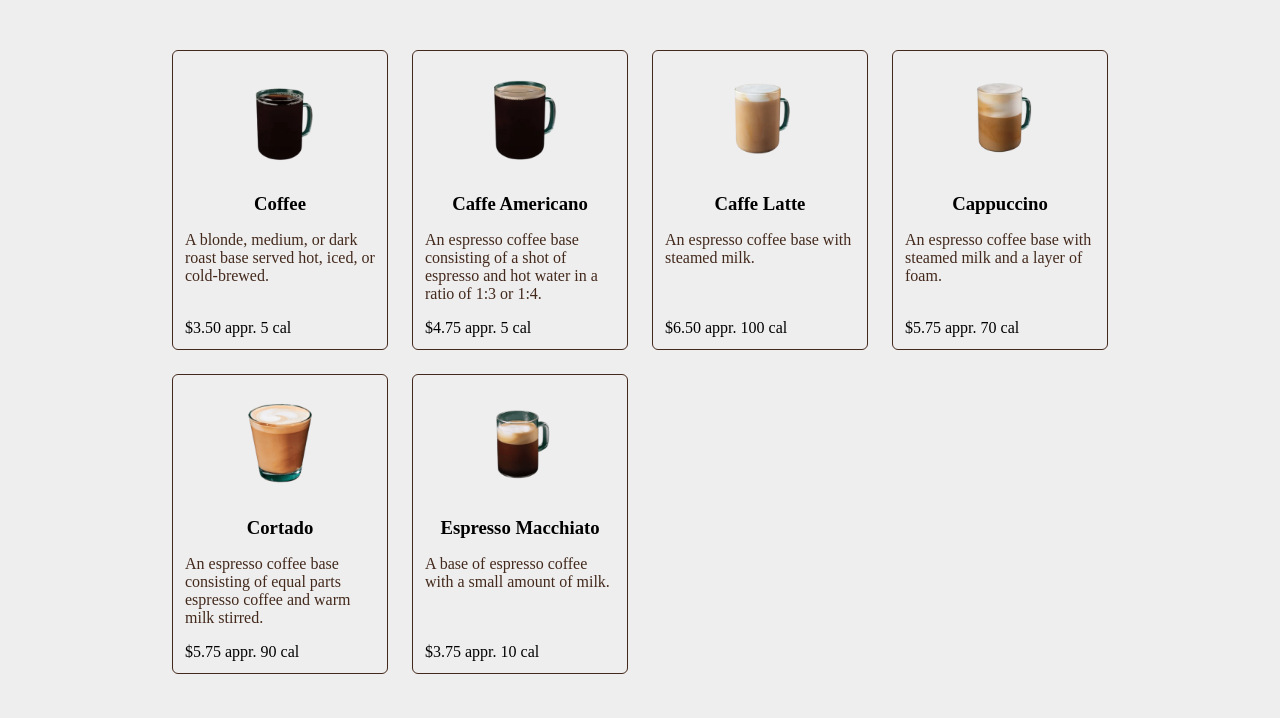
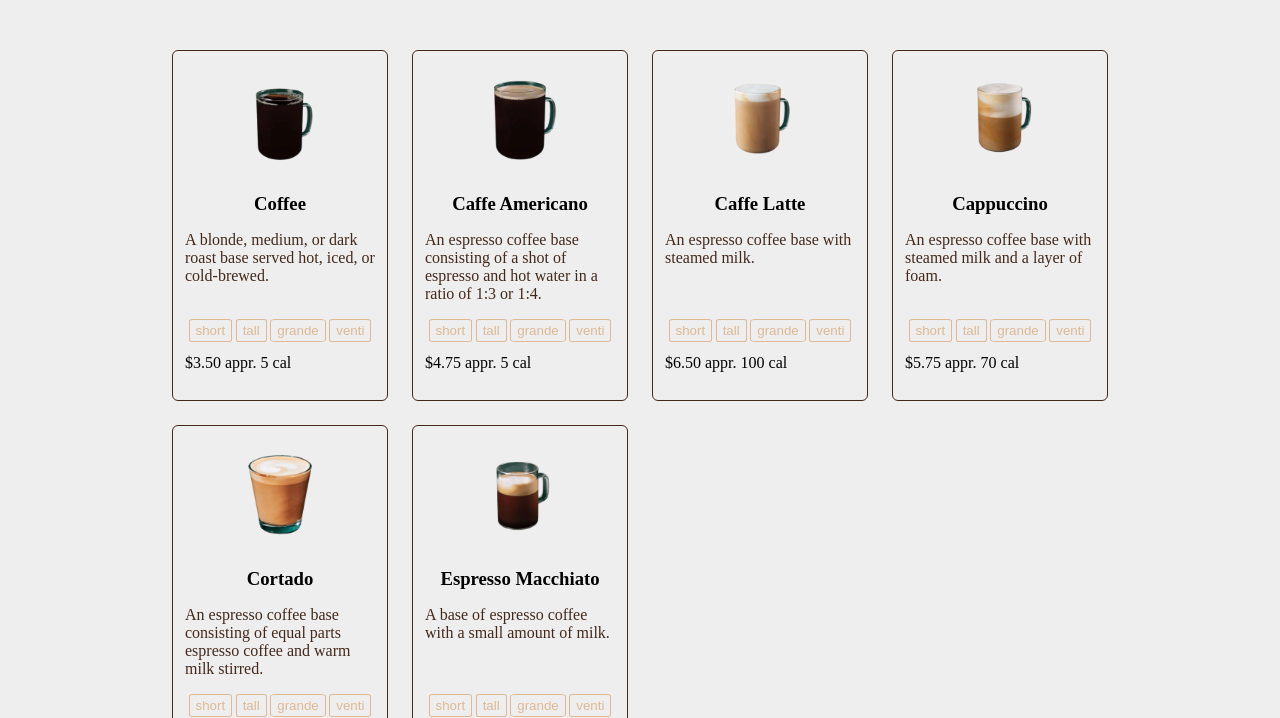
Before and after one commit to SmKou/coffee-masters-exercise, a website built with Vite: page index.html in a window 1280 px wide. Shown: the part 82-800 px from the top of the page. Built offline with nearby package versions, Linux system fonts and the light colour scheme.

Commit message:
WIP Change figcaption styling

```diff
--- a/src/main.js
+++ b/src/main.js
@@ -22,19 +22,19 @@ const selection = {
 const order = {}
 
 document.querySelectorAll("#prod figure").forEach(fig => {
-	fig.addEventListener("click", e => {
-		const id = e.id
+	const id = fig.id
 	Object.keys(size).forEach(size_abbr => {
 		const btn = document.createElement("button")
 		btn.setAttribute("title", size[size_abbr])
 		btn.append(document.createTextNode(size_abbr))
 		btn.addEventListener("click", () => {
-				document.querySelector("#prod form").classList.remove("hidden")
+			const form = document.querySelector("#prod form")
+			if (form.classList.contains("hidden"))
+				form.classList.remove("hidden")
 			selection.item = id
 			selection.size = size_abbr
 		})
 		document.querySelector(`#${id} .size-btns`).append(btn)
-		})
 	})
 })
 
@@ -56,9 +56,9 @@ const addon_amount = (name) => {
 	})
 }
 
-document.querySelectorAll("#prod form details").forEach(details => {
-	details.addEventListener("change")
-})
+// document.querySelectorAll("#prod form details").forEach(details => {
+// 	details.addEventListener("change")
+// })
 
 document.querySelector("#prod form").addEventListener("submit", e => {
 	e.preventDefault()
--- a/src/style.css
+++ b/src/style.css
@@ -109,9 +109,8 @@ main {
 
 #prod figcaption {
 	height: 100%;
-	display: flex;
-	flex-direction: column;
-	justify-content: space-between;
+	display: grid;
+	grid-template-rows: 3fr 1fr 1fr
 }
 
 #prod figcaption p {
@@ -135,14 +134,21 @@ main {
 	background: var(--box-background-color);
 }
 
+.size-btns {
+	margin-bottom: 12px;
+	display: flex;
+	justify-content: space-evenly;
+}
+
 .size-btns button {
-	border: var(--text-color);
-	color: var(--text-color);
+	border: 1px solid var(--focus-color);
+	border-radius: 10%;
+	color: var(--focus-color);
 	background: transparent;
 }
 
 .size-btns button.selected {
-	background: var(--focus-color);
+	background: var(--background-color);
 }
 
 .addons-ipt {
```
Lines whose indentation alone changed are shown as unchanged.
